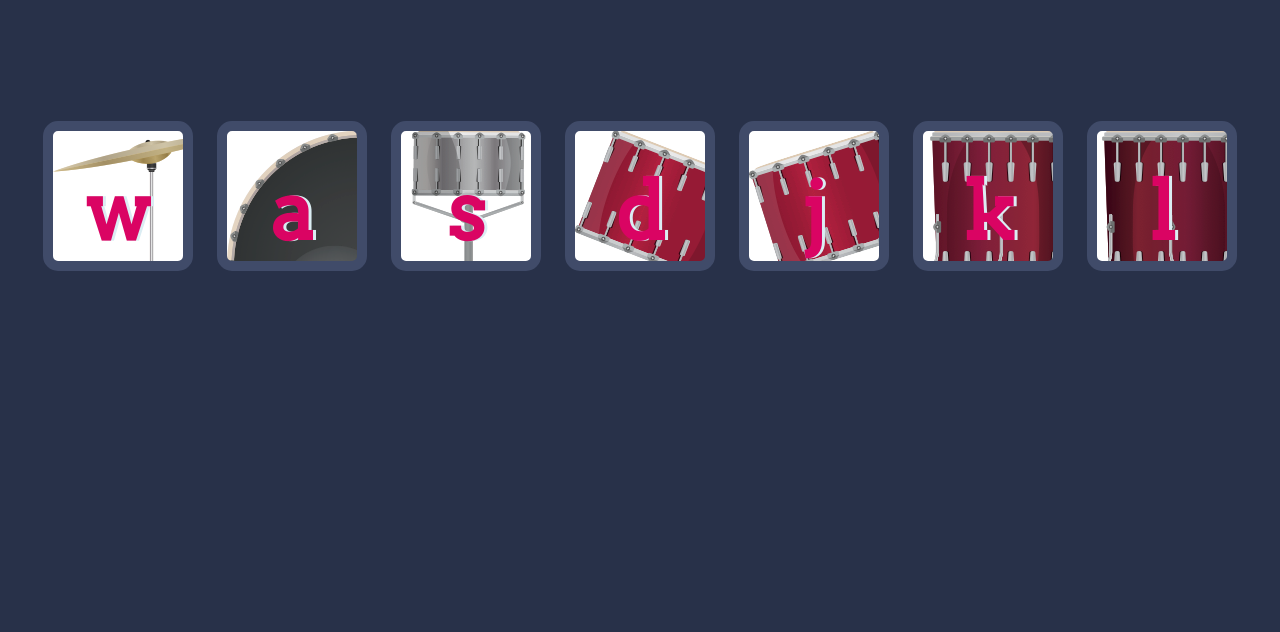
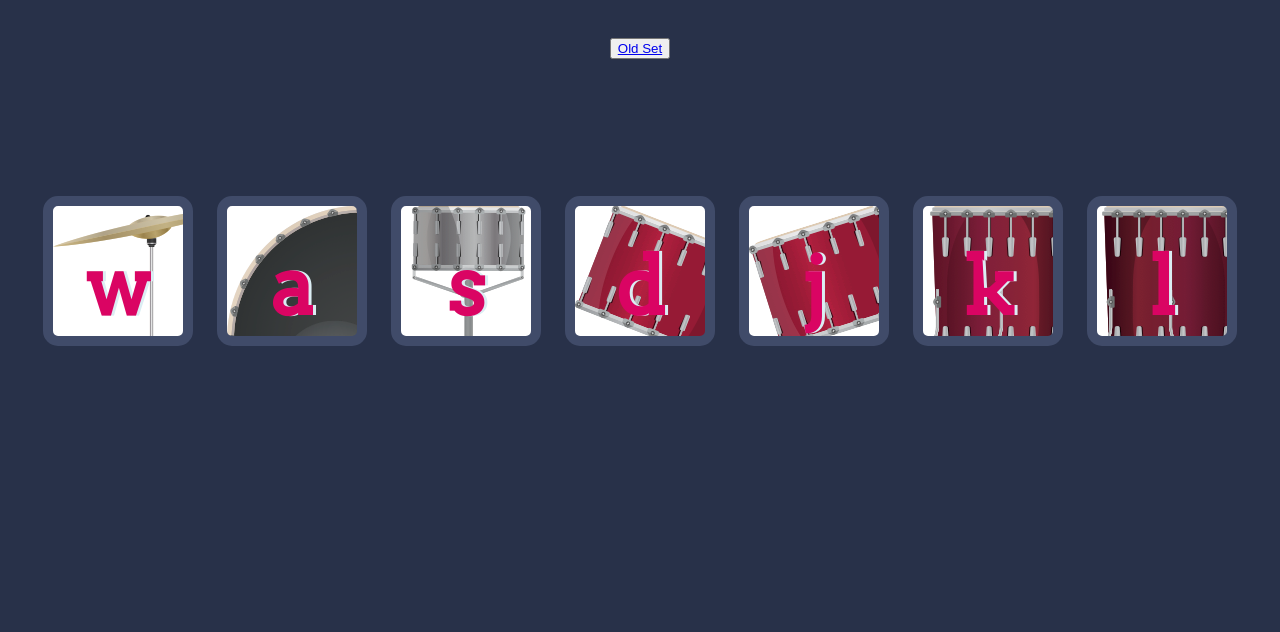
Before and after one commit to NateUpham/DrumKit, a plain HTML site: page better.html in a window 1280 px wide. Shown: the part 168-800 px from the top of the page. Drawn offline with Linux system fonts and the light colour scheme.

Commit message:
Update better.html

```diff
--- a/better.html
+++ b/better.html
@@ -11,6 +11,9 @@
 <body>
 
   <h1 id="title">Drum 🥁 Kit</h1>
+
+  <button><a href = "index.html">Old Set</a></button>
+
   <div class="set">
     <button class="w drum">w</button>
     <button class="a drum">a</button>
```
